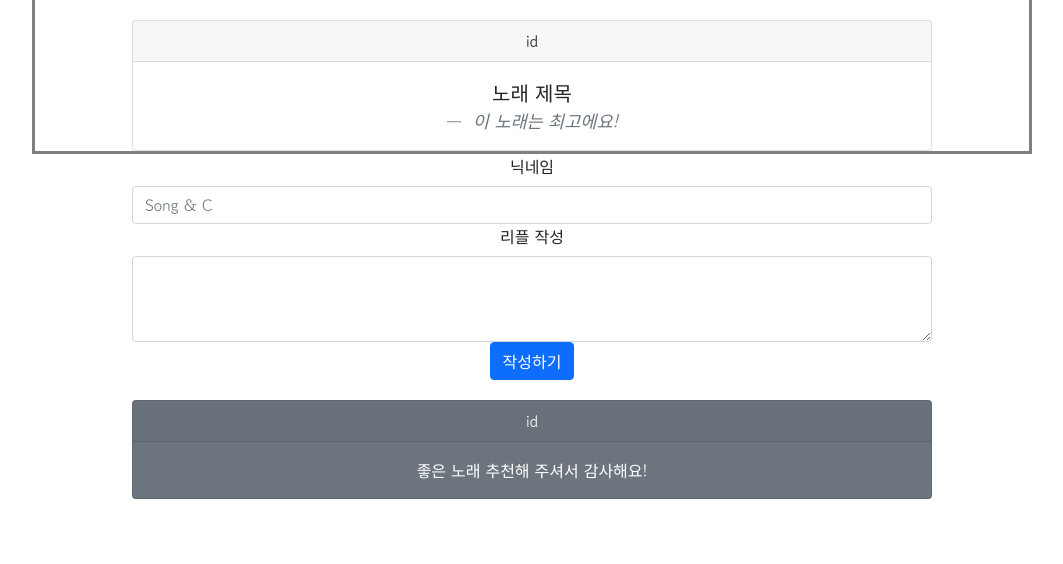
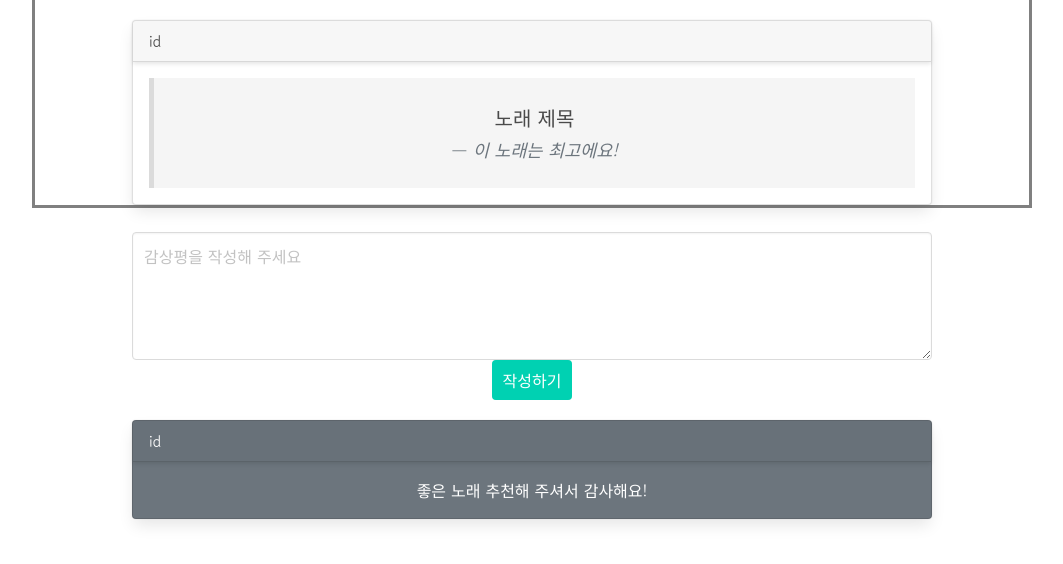
Before and after one commit to phenomenonlee/-f-1-, a Flask app: template templates/detail.html in a window 1280 px wide. Shown: the part 75-639 px from the top of the page, without its empty margins (108-1171 px from the left). Run offline with Flask 2, Linux system fonts and the light colour scheme; the template is opened without the code that fills it, so the values that code supplies are empty; some libraries are stand-ins or nearby versions.

Commit message:
서버 연결 시도

```diff
--- a/app.py
+++ b/app.py
@@ -1,15 +1,22 @@
-from flask import Flask, render_template
+from flask import Flask, render_template, request, jsonify
+
+from pymongo import MongoClient
+client = MongoClient('mongodb+srv://test:sparta@cluster0.u2fmd2o.mongodb.net/?retryWrites=true&w=majority ')
+db = client.dbsparta
 
 
 app = Flask(__name__)
 
-@app.route('/')
+
+@app.route('/main')
 def index():
     return render_template("song.html")
 
 
 @app.route('/detail', methods=["post"])
-def detail():
+def project_detail_post():
+
+    return jsonify({'msg':'작성완료'})
     return render_template("detail.html")
 
 
--- /dev/null
+++ b/db.py
@@ -0,0 +1,3 @@
+from pymongo import MongoClient
+client = MongoClient('mongodb+srv://test:sparta@cluster0.tef1s.mongodb.net/?retryWrites=true&w=majority ')
+db = client.dbsparta
--- a/templates/detail.html
+++ b/templates/detail.html
@@ -1,12 +1,17 @@
 <!DOCTYPE html>
-<html lang="en"><head>
+<html lang="en">
+<head>
     <meta charset="UTF-8">
     <meta charset="utf-8">
     <meta name="viewport" content="width=device-width, initial-scale=1, shrink-to-fit=no">
 
-  <link href="https://cdn.jsdelivr.net/npm/bootstrap@5.0.2/dist/css/bootstrap.min.css" rel="stylesheet" integrity="sha384-EVSTQN3/azprG1Anm3QDgpJLIm9Nao0Yz1ztcQTwFspd3yD65VohhpuuCOmLASjC" crossorigin="anonymous">
+    <link rel="stylesheet" href="https://cdn.jsdelivr.net/npm/bulma@0.9.1/css/bulma.min.css">
+    <link href="https://cdn.jsdelivr.net/npm/bootstrap@5.0.2/dist/css/bootstrap.min.css" rel="stylesheet"
+          integrity="sha384-EVSTQN3/azprG1Anm3QDgpJLIm9Nao0Yz1ztcQTwFspd3yD65VohhpuuCOmLASjC" crossorigin="anonymous">
     <script src="https://ajax.googleapis.com/ajax/libs/jquery/3.5.1/jquery.min.js"></script>
-  <script src="https://cdn.jsdelivr.net/npm/bootstrap@5.0.2/dist/js/bootstrap.bundle.min.js" integrity="sha384-MrcW6ZMFYlzcLA8Nl+NtUVF0sA7MsXsP1UyJoMp4YLEuNSfAP+JcXn/tWtIaxVXM" crossorigin="anonymous"></script>
+    <script src="https://cdn.jsdelivr.net/npm/bootstrap@5.0.2/dist/js/bootstrap.bundle.min.js"
+            integrity="sha384-MrcW6ZMFYlzcLA8Nl+NtUVF0sA7MsXsP1UyJoMp4YLEuNSfAP+JcXn/tWtIaxVXM"
+            crossorigin="anonymous"></script>
 
     <title>music comment</title>
     <link href="https://fonts.googleapis.com/css2?family=Gowun+Dodum&amp;display=swap" rel="stylesheet">
@@ -16,25 +21,29 @@
         * {
             font-family: 'Gowun Dodum', sans-serif;
         }
-    .mainImage{
+
+        .mainImage {
 
             max-width: 1000px;
             margin: 0 auto 0 auto;
         }
-    .content{
+
+        .content {
             border-style: solid;
             border-color: gray;
             max-width: 1000px;
         }
 
-    .picture-box{
+        .picture-box {
 
         }
-    .card{
+
+        .card {
             margin-top: 20px;
             max-width: 800px;
         }
-    .main{
+
+        .main {
             border-style: double;
             color: black;
 
@@ -43,42 +52,38 @@
 
         }
 
-    .comments{
+        .comments {
+            position: relative;
+            margin-bottom: 200px;
             min-width: 500px;
             max-width: 800px;
         }
+
+        .textarea {
+            min-width: 500px;
+            max-width: 800px;
+        }
+
+        .button {
+            width: 80px;
+        }
     </style>
     <script>
-    function save_ripple(){
-    let nickname_r = $("#nickname_r").val()
-    let ripple = $("#ripple").val()
-
-$.ajax({
-type: 'POST',
-url: '/detail',
-data: {nickname_give: nickname, ripple_give: ripple},
-success: function (response) {
-alert(response['msg'])
-window.location.reload()
-}
-})
-}
-
-function show_comment(){
+        function show_comment() {
             $.ajax({
                 type: "GET",
-url: "/main",
+                url: "/homework",
                 data: {},
                 success: function (response) {
                     let rows = response['orders']
                     for (let i = 0; i < rows.length; i++) {
                         let nickname = rows[i]['nickname']
+                        let title = rows[i]['title']
                         let comment = rows[i]['comment']
-        let title = rows[i]['title']
                         let img = rows[i]['img']
 
-        let temp_html =`<div class="content">
-    <img class="picture-box" src="https://search.pstatic.net/common/?src=http%3A%2F%2Fblogfiles.naver.net%2FMjAyMDEwMTFfMjYz%2FMDAxNjAyMzk5NzM3MDM1._npBKrGz7tCIqNLu6tqLIx3qOkdEXstUil1FLxgc2Ysg.wbgSK0UHJ-n8EVo23Av-VxdeZV2DTJcp7agm3f_t8sMg.JPEG.iii007007%2F9a5d0c1fb046a0d45615d609f3b8d047.jpg&amp;type=sc960_832" alt="...">
+                        let temp_html = `<div class="content">
+    <img class="picture-box" src=${img} alt="...">
     <div class="card">
       <div class="card-header">
         ${nickname}
@@ -96,7 +101,22 @@ success: function (response) {
                 }
             });
         }
+
+        function save_ripple() {
+            let address = $('#ripple').val()
+
+            $.ajax({
+                type: 'POST',
+                url: '/main',
+                data: { ripple_give: ripple},
+                success: function (response) {
+                    alert(response['msg'])
+                    window.location.reload()
+                }
+            });
+        }
     </script>
+
 </head>
 <body>
 
@@ -110,7 +130,9 @@ success: function (response) {
 
 <center>
     <div class="content">
-    <img class="picture-box" src="https://search.pstatic.net/common/?src=http%3A%2F%2Fblogfiles.naver.net%2FMjAyMDEwMTFfMjYz%2FMDAxNjAyMzk5NzM3MDM1._npBKrGz7tCIqNLu6tqLIx3qOkdEXstUil1FLxgc2Ysg.wbgSK0UHJ-n8EVo23Av-VxdeZV2DTJcp7agm3f_t8sMg.JPEG.iii007007%2F9a5d0c1fb046a0d45615d609f3b8d047.jpg&amp;type=sc960_832" alt="...">
+        <img class="picture-box"
+             src="https://search.pstatic.net/common/?src=http%3A%2F%2Fblogfiles.naver.net%2FMjAyMDEwMTFfMjYz%2FMDAxNjAyMzk5NzM3MDM1._npBKrGz7tCIqNLu6tqLIx3qOkdEXstUil1FLxgc2Ysg.wbgSK0UHJ-n8EVo23Av-VxdeZV2DTJcp7agm3f_t8sMg.JPEG.iii007007%2F9a5d0c1fb046a0d45615d609f3b8d047.jpg&amp;type=sc960_832"
+             alt="...">
         <div class="card">
             <div class="card-header">
                 id
@@ -118,22 +140,15 @@ success: function (response) {
             <div class="card-body">
                 <blockquote class="blockquote mb-0">
                     <p>노래 제목</p>
-          <footer class="blockquote-footer"> <cite title="Source Title">이 노래는 최고에요!</cite></footer>
+                    <footer class="blockquote-footer"><cite title="Source Title">이 노래는 최고에요!</cite></footer>
                 </blockquote>
             </div>
         </div>
     </div>
-
-    <div class="comments">
-        <label for="exampleFormControlInput1" class="form-label">닉네임</label>
-        <input type="email" class="form-control" id="exampleFormControlInput1" placeholder="Song & C">
+    <textarea class="textarea" placeholder="감상평을 작성해 주세요"></textarea>
+    <div class="button">
+        <button onclick="save_ripple()" class="button is-primary">작성하기</button>
     </div>
-    <div class="comments">
-        <label for="exampleFormControlTextarea1" class="form-label">리플 작성</label>
-        <textarea class="form-control" id="exampleFormControlTextarea1" rows="3"></textarea>
-    </div>
-    <button onclick="save_ripple()" type="button" class="btn btn-primary">작성하기</button>
-
     <div class="comments">
         <div class="card text-white bg-secondary mb-3">
             <div class="card-header">id</div>
@@ -147,4 +162,5 @@ success: function (response) {
 </center>
 
 
-</body></html>
+</body>
+</html>
```
Also changed, not shown: templates/song.html (+19 -1 lines). Lines whose indentation alone changed are shown as unchanged.
